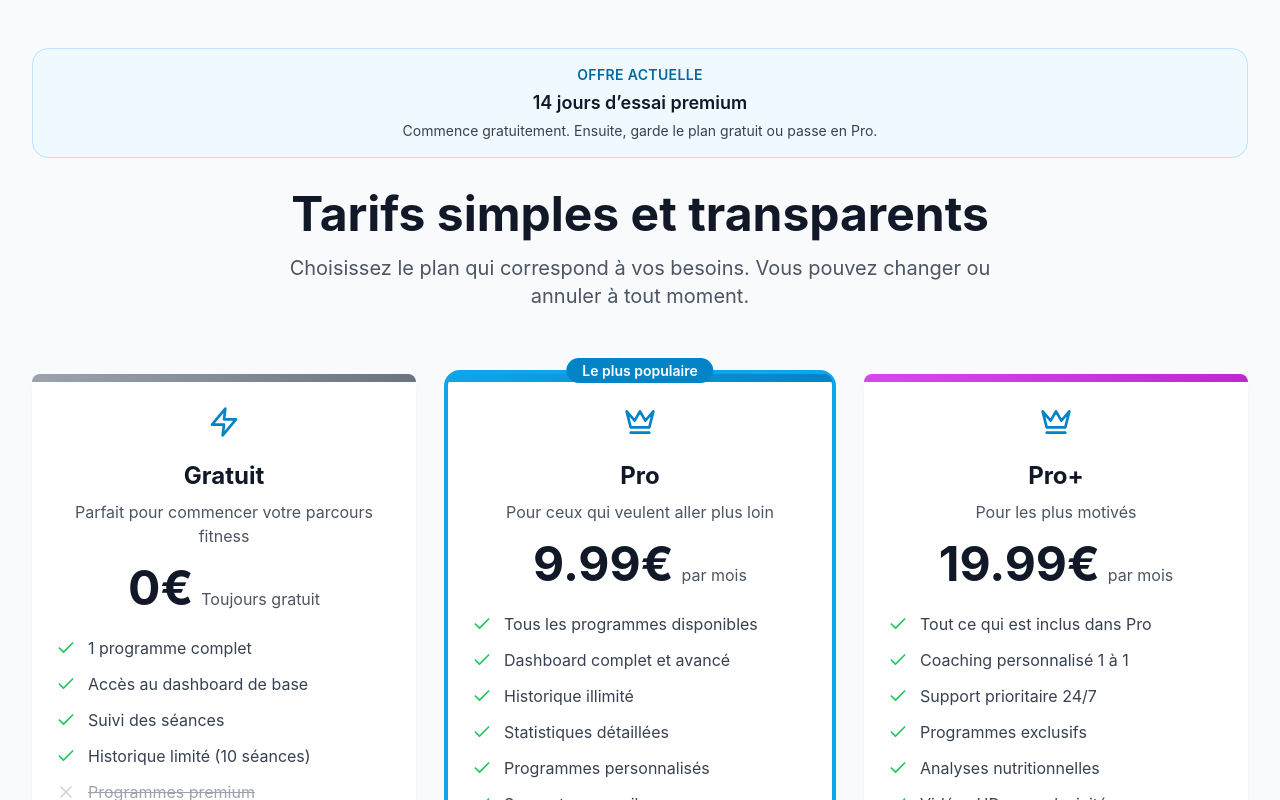
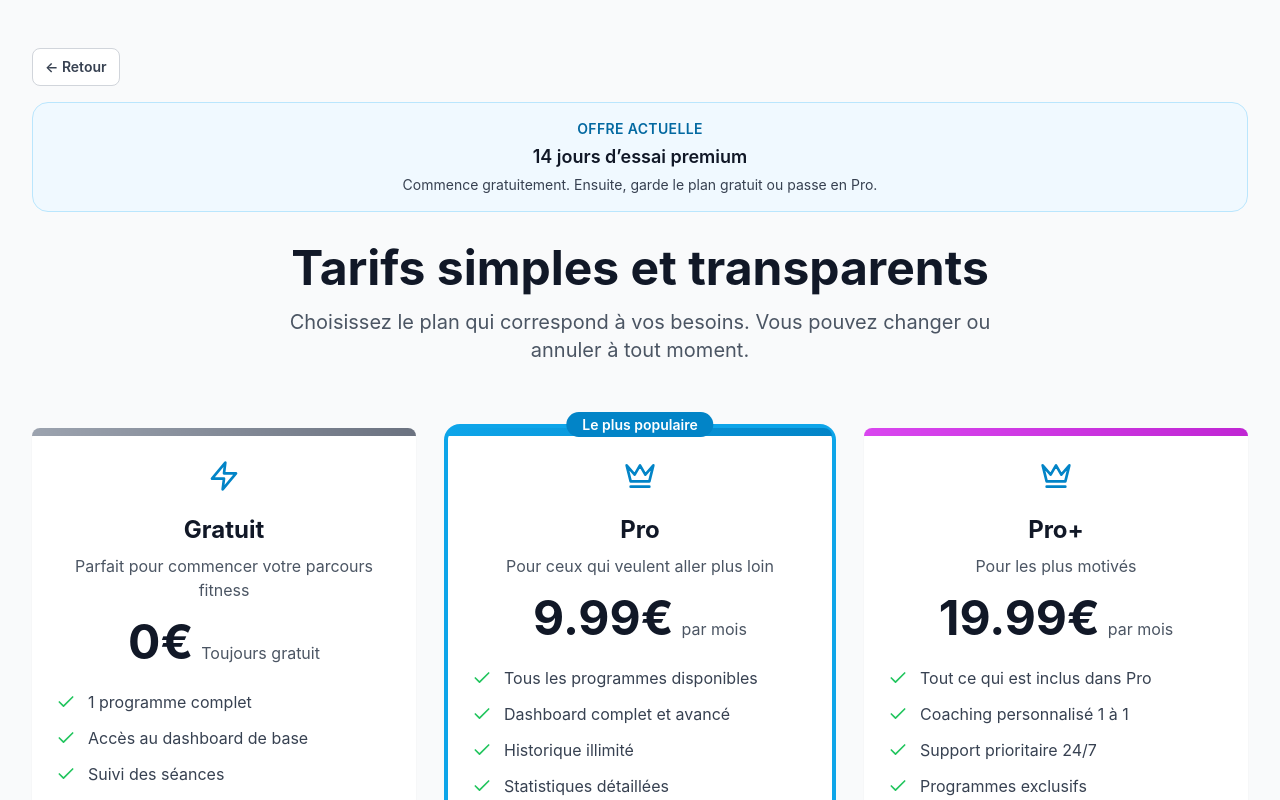
Before and after one commit to TilioLa/FitPulse, a Next.js app: page /pricing in a window 1280 px wide. Shown: the top 800 px of the page. Built offline with nearby package versions, Linux system fonts and the light colour scheme; no server answers.

Commit message:
chore: final production setup

```diff
--- a/app/pricing/page.tsx
+++ b/app/pricing/page.tsx
@@ -1,12 +1,16 @@
 import Footer from '@/components/Footer'
 import PricingPlans from '@/components/pricing/PricingPlans'
 import PricingFeatures from '@/components/pricing/PricingFeatures'
+import PricingBackButton from '@/components/pricing/PricingBackButton'
 
 export default function PricingPage() {
   return (
     <div className="min-h-screen flex flex-col bg-gray-50">
       <main className="flex-grow py-12">
         <div className="max-w-7xl mx-auto px-4 sm:px-6 lg:px-8">
+          <div className="mb-4">
+            <PricingBackButton />
+          </div>
           <div className="mb-8 rounded-2xl border border-primary-200 bg-primary-50 px-6 py-4 text-center">
             <div className="text-sm font-semibold uppercase tracking-wide text-primary-700">Offre actuelle</div>
             <div className="text-lg font-semibold text-gray-900 mt-1">14 jours d’essai premium</div>
--- a/components/dashboard/Feed.tsx
+++ b/components/dashboard/Feed.tsx
@@ -9,6 +9,8 @@ import StartProgramButton from '@/components/programmes/StartProgramButton'
 import { muscleLabel } from '@/lib/muscles'
 import { recommendProgram } from '@/lib/recommendation'
 import { applyHistoryLimit, getEntitlement, hasProAccess, readBusinessSignals } from '@/lib/subscription'
+import { readLocalHistory } from '@/lib/history-store'
+import { readLocalSettings } from '@/lib/user-state-store'
 
 type FeedItem = {
   id: string
@@ -98,10 +100,7 @@ export default function Feed() {
       }
 
       const signals = readBusinessSignals()
-      const history = applyHistoryLimit(
-        JSON.parse(localStorage.getItem('fitpulse_history') || '[]') as WorkoutHistoryItem[],
-        ent
-      )
+      const history = applyHistoryLimit(readLocalHistory() as WorkoutHistoryItem[], ent)
 
       if (ent.isTrialActive && ent.trialDaysLeft <= 3) {
         setBusinessNudge({
@@ -160,8 +159,9 @@ export default function Feed() {
   }, [])
 
   useEffect(() => {
+    const computeFeed = () => {
       try {
-      const rawHistory = JSON.parse(localStorage.getItem('fitpulse_history') || '[]') as WorkoutHistoryItem[]
+        const rawHistory = readLocalHistory() as WorkoutHistoryItem[]
         const stored = applyHistoryLimit(rawHistory, getEntitlement())
         const list = stored
           .slice()
@@ -317,7 +317,7 @@ export default function Feed() {
             })
           }
         } else if (programs.length > 0) {
-        const settings = JSON.parse(localStorage.getItem('fitpulse_settings') || '{}') as {
+          const settings = readLocalSettings() as {
             level?: string
             goals?: string[]
             equipment?: string[]
@@ -341,7 +341,20 @@ export default function Feed() {
       } catch {
         setItems([])
       }
-  }, [])
+    }
+
+    computeFeed()
+    window.addEventListener('fitpulse-history', computeFeed)
+    window.addEventListener('fitpulse-settings', computeFeed)
+    window.addEventListener('fitpulse-plan', computeFeed)
+    window.addEventListener('storage', computeFeed)
+    return () => {
+      window.removeEventListener('fitpulse-history', computeFeed)
+      window.removeEventListener('fitpulse-settings', computeFeed)
+      window.removeEventListener('fitpulse-plan', computeFeed)
+      window.removeEventListener('storage', computeFeed)
+    }
+  }, [entitlement.plan, entitlement.effectivePlan, entitlement.trialDaysLeft, entitlement.isTrialActive])
 
   const formatDate = (dateString: string) => {
     const date = new Date(dateString)
@@ -589,7 +602,7 @@ export default function Feed() {
               ? `/programmes/${program.slug}/seances/${item.workoutId}`
               : '/dashboard?view=session'
             const history = applyHistoryLimit(
-              JSON.parse(localStorage.getItem('fitpulse_history') || '[]') as any[],
+              readLocalHistory() as any[],
               getEntitlement()
             )
             const current = history.find((entry) => entry.id === item.id)
--- /dev/null
+++ b/components/pricing/PricingBackButton.tsx
@@ -0,0 +1,25 @@
+'use client'
+
+import { useRouter } from 'next/navigation'
+
+export default function PricingBackButton() {
+  const router = useRouter()
+
+  const handleBack = () => {
+    if (typeof window !== 'undefined' && window.history.length > 1) {
+      router.back()
+      return
+    }
+    router.push('/dashboard')
+  }
+
+  return (
+    <button
+      type="button"
+      onClick={handleBack}
+      className="inline-flex items-center rounded-lg border border-gray-300 bg-white px-3 py-2 text-sm font-semibold text-gray-700 hover:bg-gray-50 active:scale-[0.98]"
+    >
+      ← Retour
+    </button>
+  )
+}
```
Lines whose indentation alone changed are shown as unchanged.
